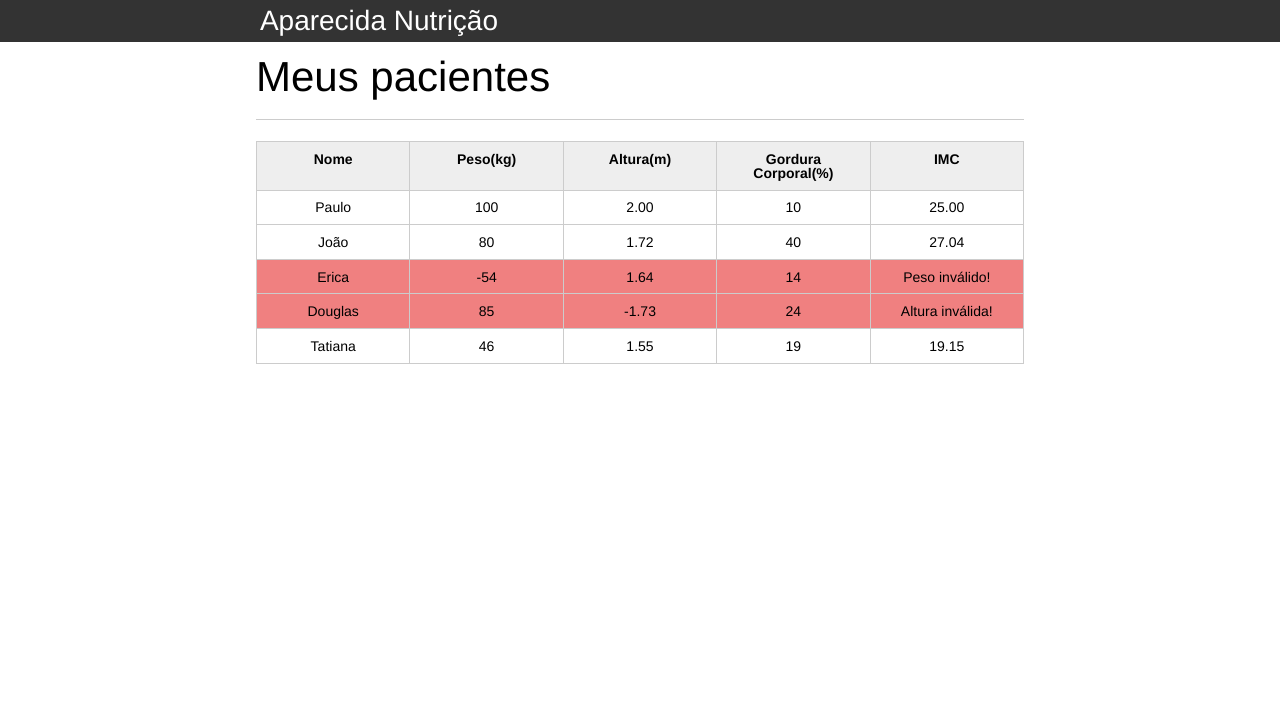
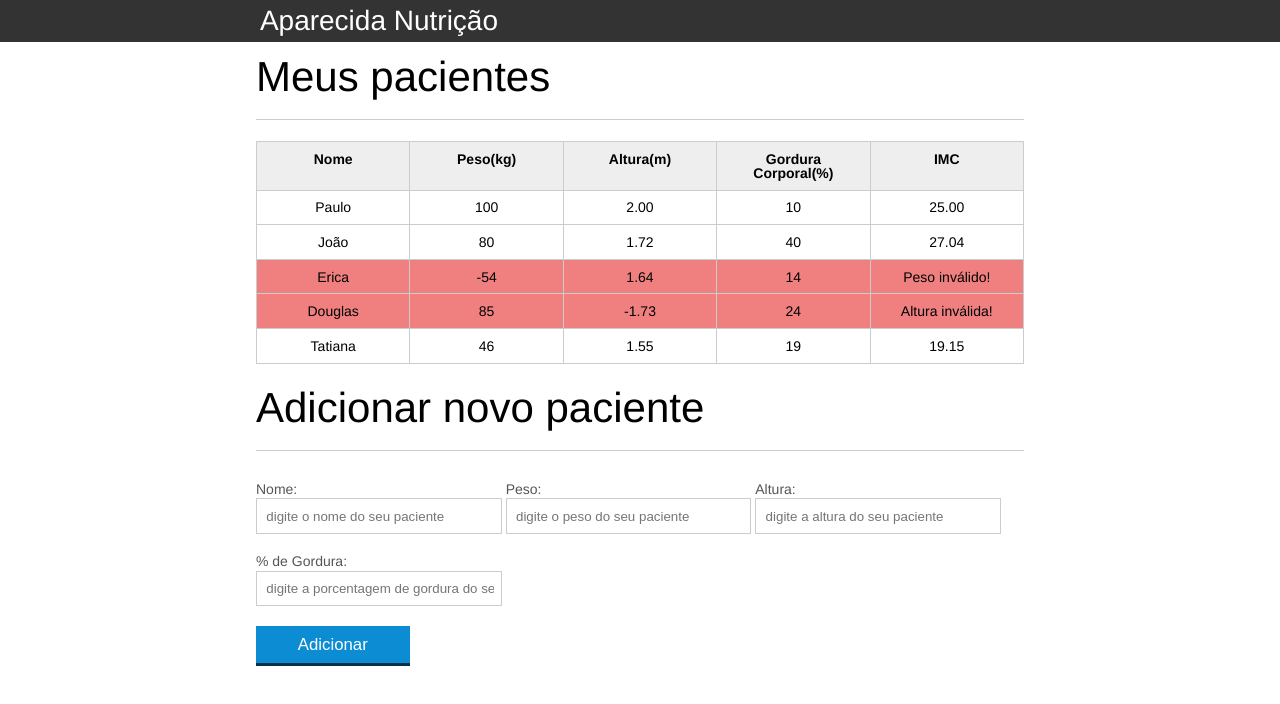
Before and after one commit to darrow12/Aparecida-Nutricao, a plain HTML site: page index.html in a window 1280 px wide. Drawn offline with Linux system fonts and the light colour scheme.

Commit message:
🟡 Escutando eventos

```diff
--- a/index.html
+++ b/index.html
@@ -68,9 +68,32 @@
 						</tr>
 					</tbody>
 				</table>
-
 			</section>
 		</main>
+
+		<section class="container">
+			<h2 id="titulo-form" style="margin-top: 1rem;">Adicionar novo paciente</h2>
+			<form id="form-adiciona">
+					<div class="grupo">
+							<label for="nome">Nome:</label>
+							<input id="nome" name="nome" type="text" placeholder="digite o nome do seu paciente" class="campo">
+					</div>
+					<div class="grupo">
+							<label for="peso">Peso:</label>
+							<input id="peso" name="peso" type="text" placeholder="digite o peso do seu paciente" class="campo campo-medio">
+					</div>
+					<div class="grupo">
+							<label for="altura">Altura:</label>
+							<input id="altura" name="altura" type="text" placeholder="digite a altura do seu paciente" class="campo campo-medio">
+					</div>
+					<div class="grupo">
+							<label for="gordura">% de Gordura:</label>
+							<input id="gordura" type="text" placeholder="digite a porcentagem de gordura do seu paciente" class="campo campo-medio">
+					</div>
+
+					<button id="adicionar-paciente" class="botao bto-principal">Adicionar</button>
+			</form>
+		</section>
 
 		<script src="./js/index.js"></script>
 	</body>
--- a/js/index.js
+++ b/js/index.js
@@ -1,3 +1,6 @@
+// Changing the title
+const titulo = document.querySelector('.tituloAN');
+
 // Catching the ID of all the patients in HTML
 const pacientes = document.querySelectorAll(".paciente");
 
@@ -37,3 +40,12 @@ for(var i = 0; i < pacientes.length; i++) {
     resultadoIMC.textContent = imc.toFixed(2);
   }
 }
+
+// titulo.addEventListener("click", () => {
+//   console.log("Estou sendo clicado!");
+// });
+
+const botaoAdicionar = document.querySelector("#adicionar-paciente");
+botaoAdicionar.addEventListener("click", function() {
+  console.log("Cliquei no botão!");
+})
```
